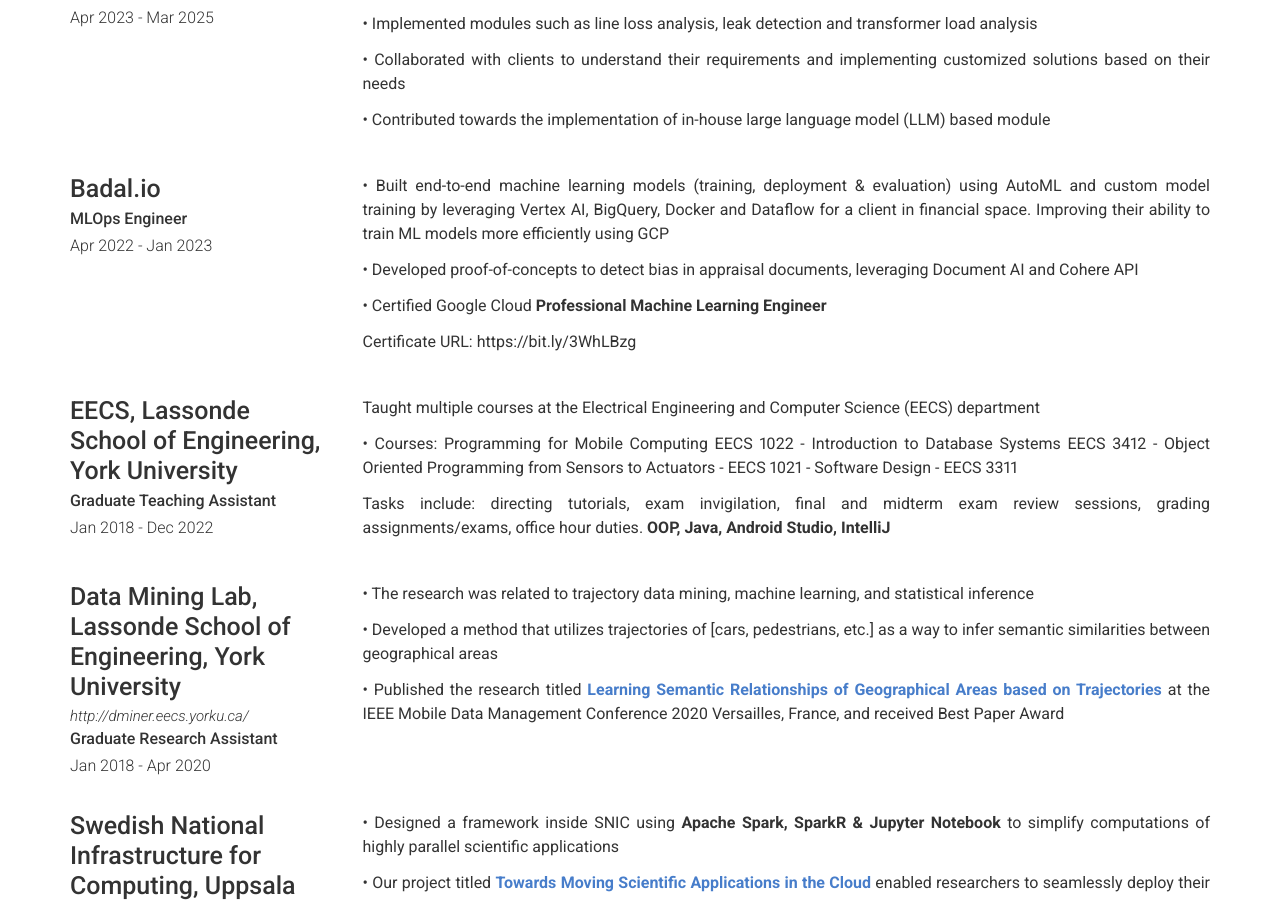
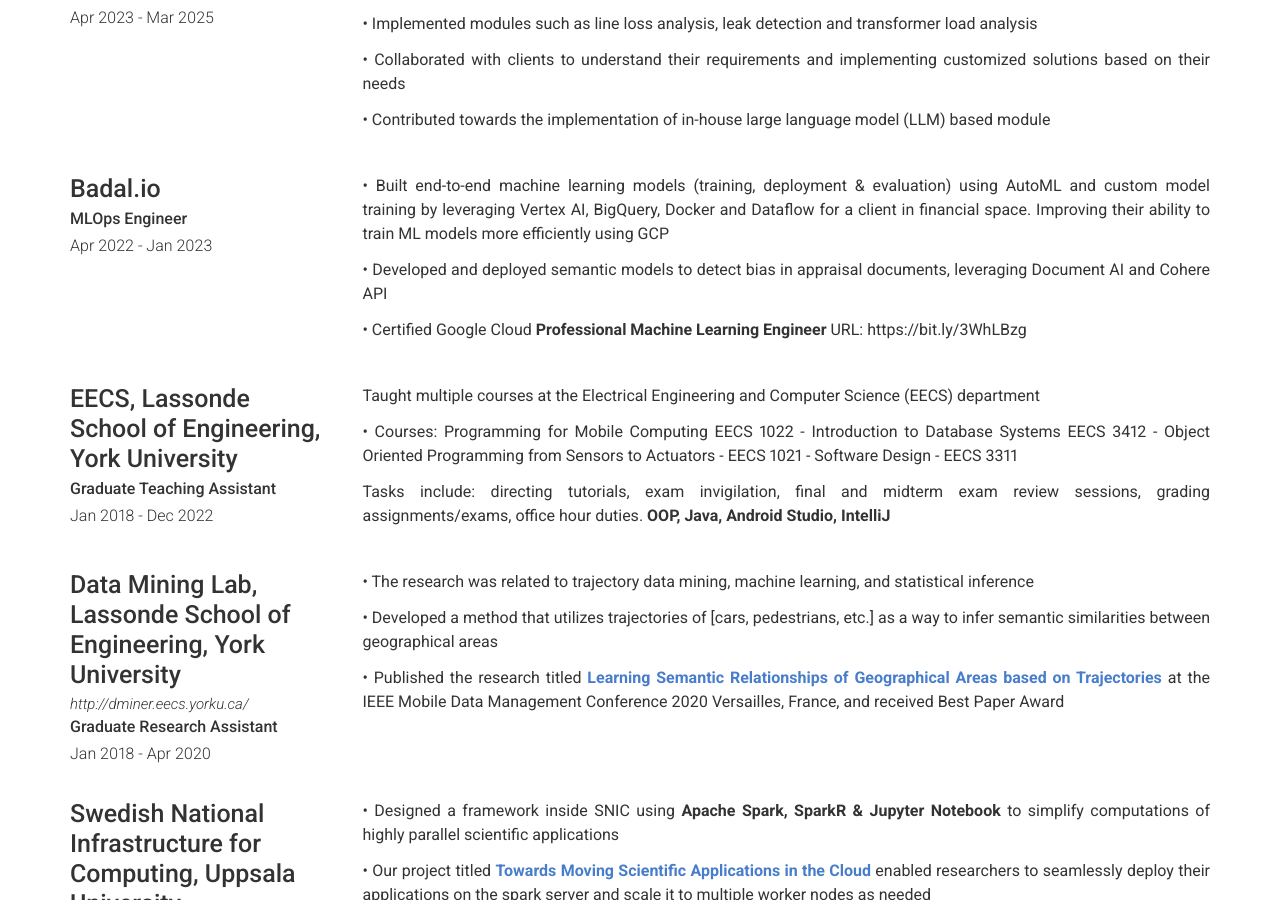
Before and after one commit to saimmehmood/saimmehmood.github.io, a Jekyll site: the page built from index.md, in a window 1280 px wide and 900 px high, scrolled down 1225 px. Built offline with Jekyll 4.4.1, drawn with Linux system fonts in a browser that asks for light colours; nearby versions of some CDN libraries.

Commit message:
minor improvements April 22, 2025

```diff
--- a/_data/experience.yml
+++ b/_data/experience.yml
@@ -27,11 +27,9 @@
 
     •	Built end-to-end machine learning models (training, deployment & evaluation) using AutoML and custom model training by leveraging Vertex AI, BigQuery, Docker and Dataflow for a client in financial space. Improving their ability to train ML models more efficiently using GCP
 
-    • Developed proof-of-concepts to detect bias in appraisal documents, leveraging Document AI and Cohere API
+    • Developed and deployed semantic models to detect bias in appraisal documents, leveraging Document AI and Cohere API
 
-    • Certified Google Cloud **Professional Machine Learning Engineer**
-
-    Certificate URL: https://bit.ly/3WhLBzg
+    • Certified Google Cloud **Professional Machine Learning Engineer** URL: https://bit.ly/3WhLBzg
 
 
 - layout: left
```
